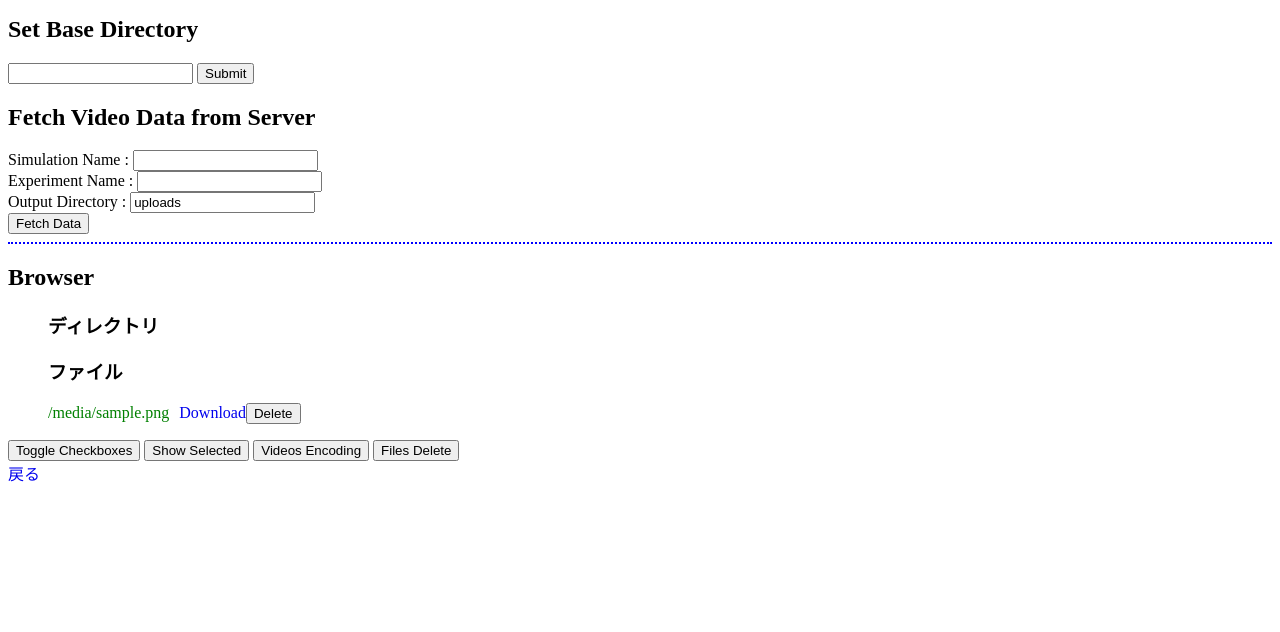
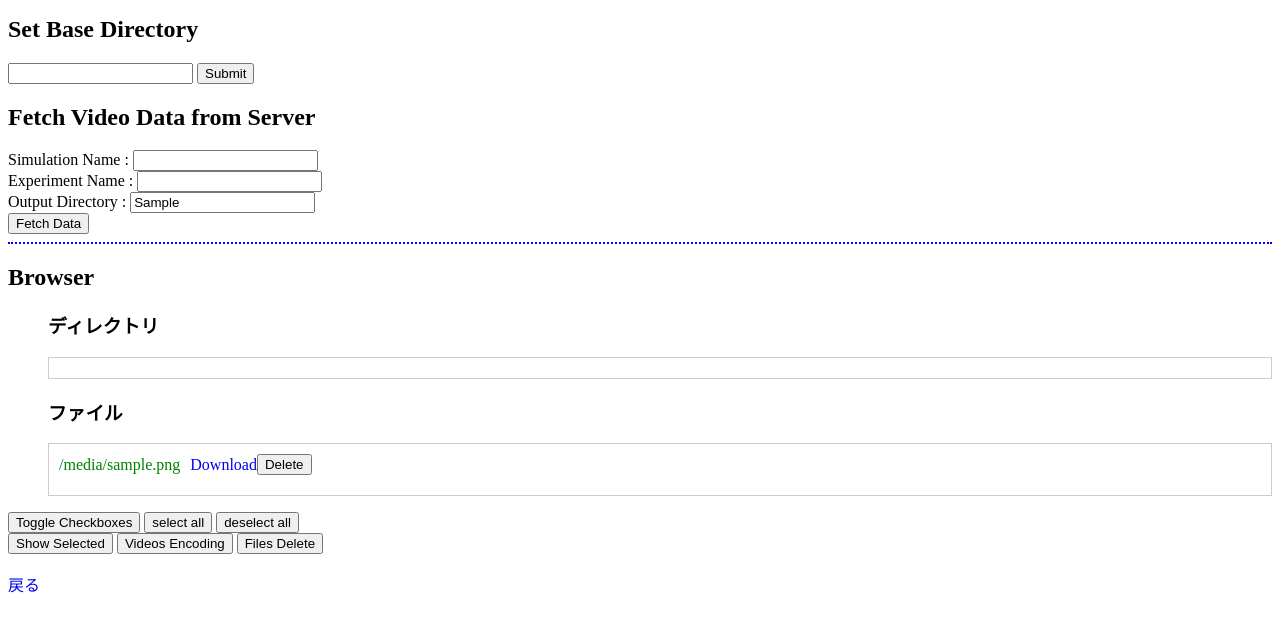
Before and after one commit to shimo-nu/webmp4viewer, a Flask app: template templates/index.html in a window 1280 px wide. Shown: the part 152-784 px from the top of the page. Run offline with Flask 3, Linux system fonts and the light colour scheme; the template is opened without the code that fills it: most values are stand-ins (such as "Sample title", 1, 10 or a date in 2020).

Commit message:
adjust & add selected function

```diff
--- a/main.py
+++ b/main.py
@@ -52,7 +52,7 @@ def list_files_recursive(directory, depth=0, max_depth=1):
 @app.route('/')
 def index():
     files = list_files_in_directory(app.config['UPLOAD_FOLDER'])
-    return render_template('index.html', files=files, is_directory=is_directory)
+    return render_template('index.html', files=files, is_directory=is_directory,  uploads_dir = UPLOAD_FOLDER)
 
 @app.route('/set/upload_dir', methods=['POST'])
 def setUploadDirectory():
@@ -69,10 +69,12 @@ def fetchData():
     sim_name = request.form['sim_name']
     experiment_name = request.form['experiment_name']
     output_dir = request.form['output_dir']
+    print(output_dir)
     if (os.path.isfile('fetch.sh')):
         result = subprocess.run(['bash', 'fetch.sh', sim_name, experiment_name, output_dir], stdout=subprocess.PIPE, text=True)
         generated_maessage = result.stdout.strip()
-        return redirect('/')
+        session.clear()
+        return redirect('/' + sim_name + '/' + experiment_name + '/movie')
     else:
         return "Not found fetch.sh"
 
@@ -80,7 +82,7 @@ def fetchData():
 def clear_session():
     session.clear()
     files = list_files_in_directory(app.config['UPLOAD_FOLDER'])
-    return render_template('index.html', files=files, is_directory=is_directory)
+    return render_template('index.html', files=files, is_directory=is_directory,  uploads_dir = UPLOAD_FOLDER)
 
 @app.route('/<path:directory>/')
 def browse_directory(directory):
@@ -91,7 +93,7 @@ def browse_directory(directory):
         # else:
         session['current_directory'] = directory
         files = list_files_in_directory(dir_path)
-        return render_template('index.html', files=files, is_directory=is_directory)
+        return render_template('index.html', files=files, is_directory=is_directory, uploads_dir = UPLOAD_FOLDER)
     return "Invalid directory."
 
 
--- a/static/js/script.js
+++ b/static/js/script.js
@@ -64,6 +64,28 @@ document.getElementById('show-selected').addEventListener('click', function() {
 
 // script.js
 document.addEventListener('DOMContentLoaded', function() {
+
+    // All select and All deselect
+    var selectAllButton = document.getElementById('select-all');
+    var deselectAllButton = document.getElementById('deselect-all');
+    var checkboxes = document.querySelectorAll('.video-checkbox');
+
+    selectAllButton.addEventListener('click', function() {
+        console.log("onclick");
+        checkboxes.forEach(function(checkbox) {
+            checkbox.checked = true;
+        });
+    });
+
+    deselectAllButton.addEventListener('click', function() {
+        console.log("onclick");
+
+        checkboxes.forEach(function(checkbox) {
+            checkbox.checked = false;
+        });
+    });
+
+
     // const selectFolderButton = document.getElementById('select-folder-button');
     const folderPathInput = document.getElementById('folder-path');
     const folderForm = document.getElementById('folder-form');
@@ -84,9 +106,7 @@ document.addEventListener('DOMContentLoaded', function() {
         // フォームが送信される前にフォルダのパスを設定
         folderPathInput.disabled = false;
     });
-});
 
-document.addEventListener('DOMContentLoaded', function() {
     var deleteButtons = document.querySelectorAll('.delete-button');
     attachDeleteEvent(deleteButtons);
 
@@ -94,6 +114,9 @@ document.addEventListener('DOMContentLoaded', function() {
     if (deleteSelectedButton) {
         deleteSelectedButton.addEventListener('click', deleteSelectedFiles);
     }
+
+
+
 });
 
 function attachDeleteEvent(deleteButtons) {
--- a/static/styles.css
+++ b/static/styles.css
@@ -26,9 +26,16 @@
     display: none;
 }
 
-.file-container {
+.video-item {
     display: flex;
     align-items: center;
+}
+
+.file-container {
+    max-height: 400px; /* 任意の高さ */
+    overflow-y: auto;
+    border: 1px solid #ccc;
+    padding: 10px;
 }
 
 
--- a/templates/index.html
+++ b/templates/index.html
@@ -33,7 +33,7 @@
             <label for="experiment_name">Experiment Name : </label>
             <input type="text" name="experiment_name" required><br>
             <label for="output_dir">Output Directory : </label>
-            <input type="text" value="uploads" name="output_dir"><br>
+            <input type="text" value="{{ uploads_dir }}" name="output_dir"><br>
             <button type="submit">Fetch Data</button>
         </form>
     </div>
@@ -69,6 +69,7 @@
             {% endif %}
         {% endfor %} -->
         <h3>ディレクトリ</h3>
+        <div class="file-container">
             {% for file in files %}
                 {% if is_directory(file) %}
                     <li>
@@ -77,11 +78,13 @@
                 {% endif %}
 
             {% endfor %}
+        </div>
         <h3>ファイル</h3>
+        <div class="file-container">
             {% for file in files %}
                 {% if not is_directory(file) %}
                     <li>
-                    <div id="video-list" class="file-container"">
+                        <div id="video-list" class="video-item"">
                             <input type="checkbox" class="video-checkbox" value="{{ url_for('browse_directory', directory=current_directory_path ~ '/' ~ file)[:-1] }}">
                             <a class="file-link" href="{{ url_for('play', filename=current_directory_path ~ '/' ~ file) }}">{{ file }}</a>
                             <a class="download-button" href="{{ url_for('browse_directory', directory=current_directory_path ~ '/' ~ file) }}" download>Download</a>
@@ -91,15 +94,21 @@
                     </li>
                 {% endif %}
             {% endfor %}
+        </div>
 
 
 
     </ul>
-
+    <div>
         <button id="toggle-checkboxes">Toggle Checkboxes</button>
+        <button id="select-all">select all</button>
+        <button id="deselect-all">deselect all</button>
+    </div>
+    <div>
         <button id="show-selected">Show Selected</button>
         <button id="encoding">Videos Encoding</button>
         <button id="delete-selected-files">Files Delete</button>
+    </div>
 
     <br>
     <a href="/clear_session">戻る</a>
```
Also changed, not shown: static/js/video_control.js (+11 -0 lines), templates/multi-play.html (+6 -1 lines), README.md. Lines whose indentation alone changed are shown as unchanged.
